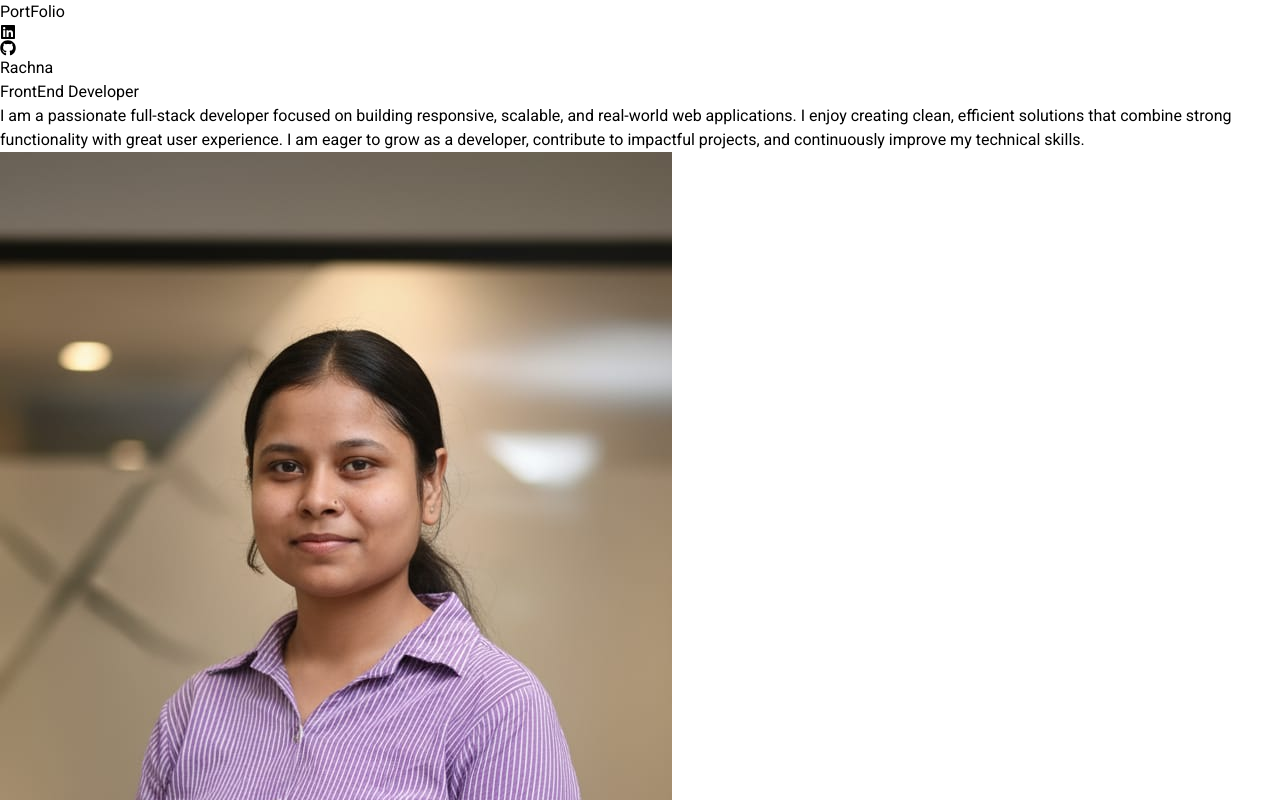
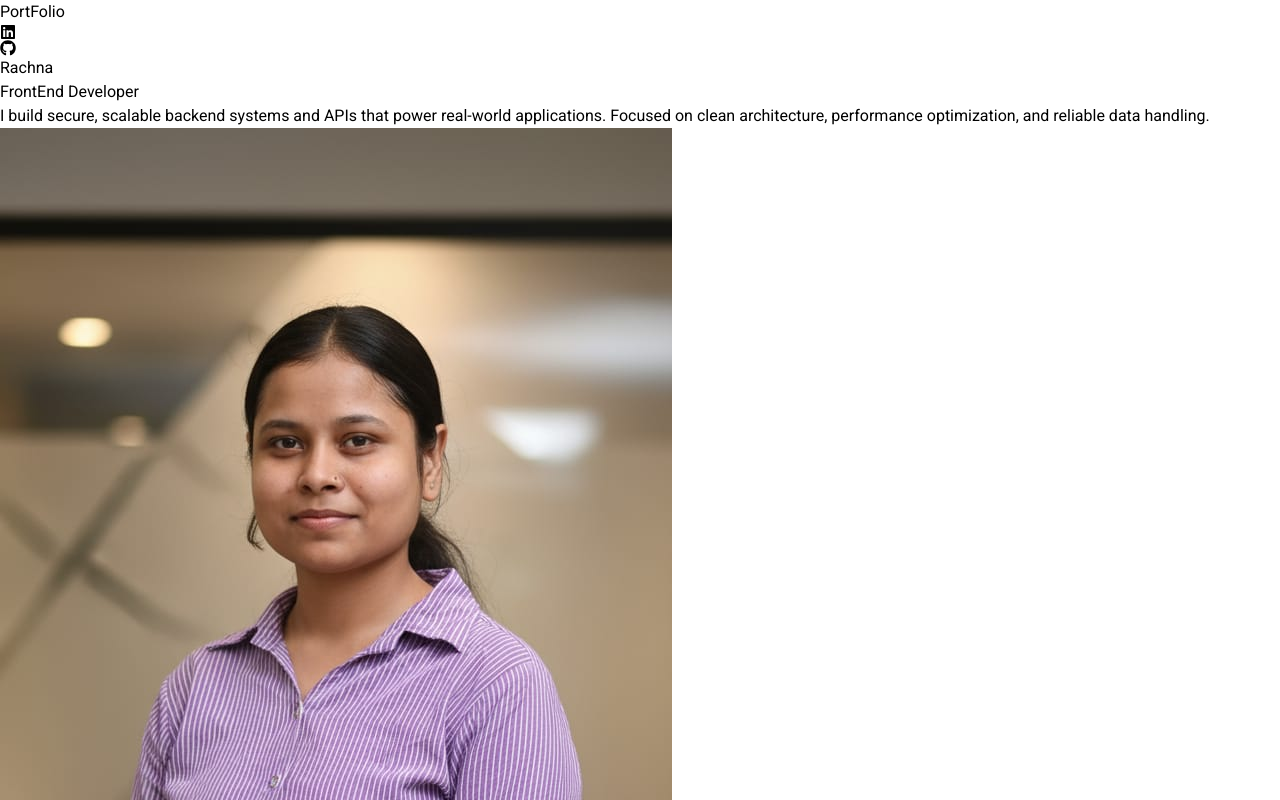
Before and after one commit to Rachna-Rathor/rachna_portfolio, a React (Vite) app: page / in a window 1280 px wide. Shown: the top 800 px of the page. Built offline with nearby package versions, Linux system fonts and the light colour scheme.

Commit message:
Updated portfolio content

```diff
--- a/src/constants/index.js
+++ b/src/constants/index.js
@@ -12,11 +12,13 @@ import project8 from "../assets/projects/project8.png";
 import { image, title } from "framer-motion/client";
 
 
-export const HERO_CONTENT = `I am a passionate full-stack developer focused on building responsive, scalable, and real-world web applications. I enjoy creating clean, efficient solutions that combine strong functionality with great user experience. I am eager to grow as a developer, contribute to impactful projects, and continuously improve my technical skills.`;
+export const HERO_CONTENT = `I build secure, scalable backend systems and APIs that power real-world applications. Focused on clean architecture, performance optimization, and reliable data handling.`;
 
-export const ABOUT_TEXT = `I am a BTech graduate (2025) in Electronics and Communication Engineering (ECE) with hands-on experience in full-stack web development. I have built multiple projects using technologies such as React, Node.js, Express, and MongoDB, with a strong focus on performance, scalability, and usability.
+export const ABOUT_TEXT =`I am a B.Tech (ECE) 2025 graduate with a strong focus on backend development and problem-solving using Java (DSA).
 
-Driven by curiosity and a strong desire to learn, I enjoy transforming ideas into functional applications and solving real-world problems through code. I am actively seeking software development opportunities where I can apply my skills, collaborate with experienced teams, and contribute to building reliable and high-quality software products.`;
+I specialize in building robust server-side applications using Node.js, Express, and MongoDB, with hands-on experience in designing RESTful APIs, authentication systems, and role-based access control.
+
+I enjoy solving complex problems, optimizing backend performance, and ensuring data integrity in applications. I am currently seeking opportunities where I can contribute to building scalable and secure backend systems.`
 
 export const EXPERIENCES = [
   {
```
